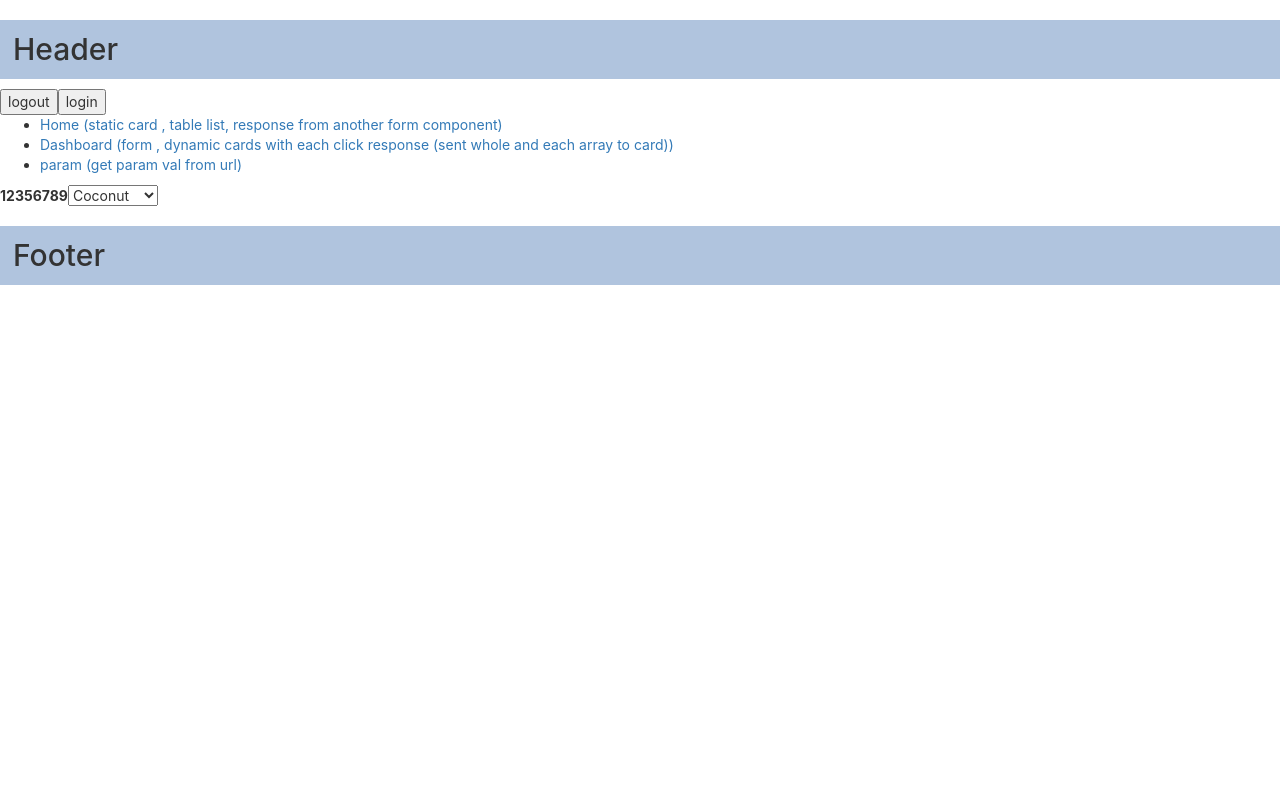
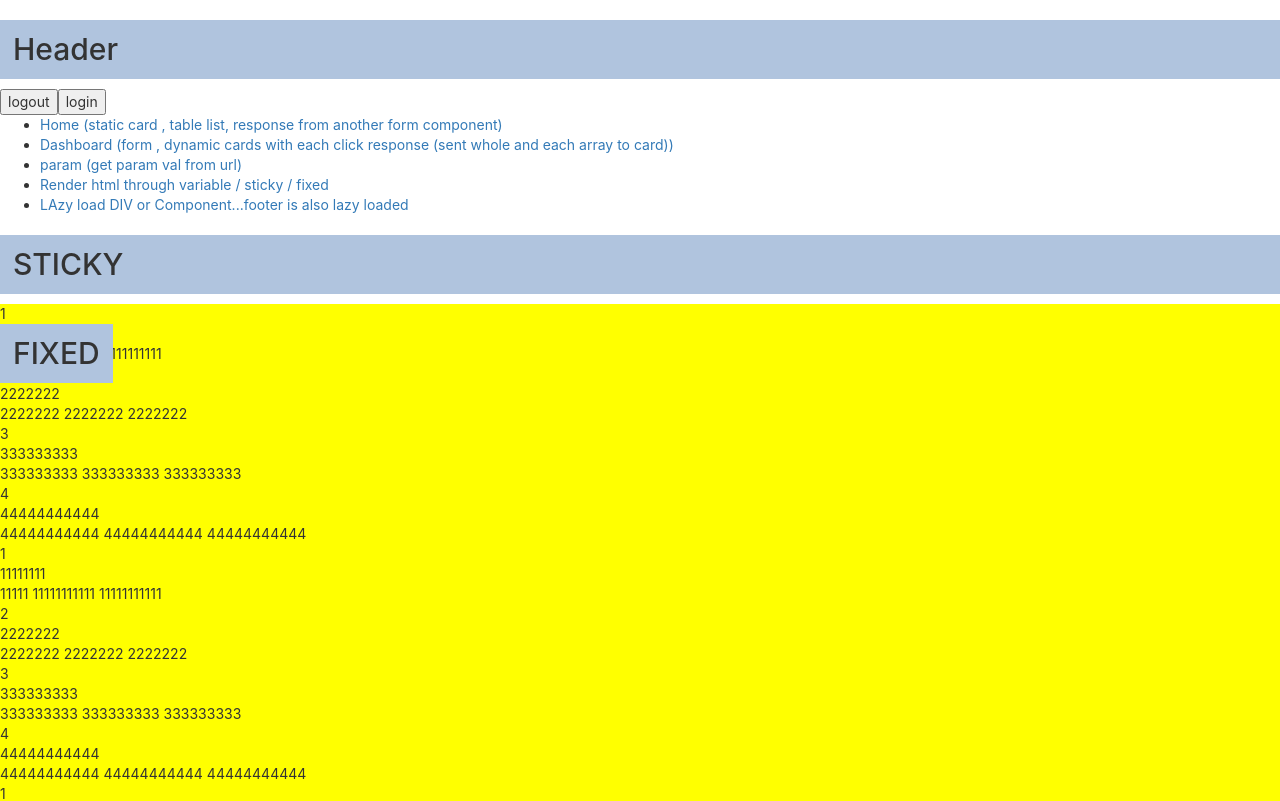
Before and after one commit to akhil-bp/react-basics, a React (Create React App) app: page /variable-render-html in a window 1280 px wide. Shown: the top 801 px of the page. Built offline with nearby package versions, Linux system fonts and the light colour scheme.

Commit message:
local changes,lazy,variable render html

```diff
--- a/package.json
+++ b/package.json
@@ -6,12 +6,13 @@
     "axios": "^0.19.0",
     "react": "^16.8.6",
     "react-dom": "^16.8.6",
+    "react-lazyload": "^2.6.7",
     "react-router-dom": "^5.0.1",
     "react-scripts": "3.0.1",
     "simple-react-validator": "^1.2.0"
   },
   "scripts": {
-    "start": "PORT=80 react-scripts start",
+    "start": "PORT=8000 react-scripts start",
     "build": "react-scripts build",
     "test": "react-scripts test",
     "eject": "react-scripts eject"
--- a/src/App.js
+++ b/src/App.js
@@ -8,6 +8,10 @@ import Param from './components/param'
 import Card from './components/card'
 import Dynamic from './components/card_dynamic'
 import Formtwo from './components/formtwo'
+import VariableRenderHtml from './components/const_render_html'
+import LazyLoad from './components/lazy_div'
+
+
 
 
 
@@ -34,6 +38,7 @@ export default class App extends Component {
         <div>
           <Header />
           <Switch>
+
             <Route path="/home" component={Home} exact />
             <Route path="/form" component={Form} exact />
             <Route path="/card" component={Card} exact />
@@ -41,8 +46,8 @@ export default class App extends Component {
             <Route path="/param/:id/:val" component={Param} />
             <Route path="/formtwo" component={Formtwo} />
             <Route path="/header" component={Header} />
-
-
+            <Route path="/variable-render-html" component={VariableRenderHtml} />
+            <Route path="/lazy-div" component={LazyLoad} />
           </Switch>
           <Footer />
         </div>
--- /dev/null
+++ b/src/components/const_render_html.js
@@ -0,0 +1,83 @@
+import React from "react";
+const val = [
+    {
+        id: 1,
+        title: "11111111",
+        body: "11111 11111111111 11111111111"
+    }, {
+        id: 2,
+        title: "2222222",
+        body: "2222222 2222222 2222222"
+    }, {
+        id: 3,
+        title: "333333333",
+        body: "333333333 333333333 333333333"
+    }, {
+        id: 4,
+        title: "44444444444",
+        body: "44444444444 44444444444 44444444444"
+    },{
+        id: 1,
+        title: "11111111",
+        body: "11111 11111111111 11111111111"
+    }, {
+        id: 2,
+        title: "2222222",
+        body: "2222222 2222222 2222222"
+    }, {
+        id: 3,
+        title: "333333333",
+        body: "333333333 333333333 333333333"
+    }, {
+        id: 4,
+        title: "44444444444",
+        body: "44444444444 44444444444 44444444444"
+    },{
+        id: 1,
+        title: "11111111",
+        body: "11111 11111111111 11111111111"
+    }, {
+        id: 2,
+        title: "2222222",
+        body: "2222222 2222222 2222222"
+    }, {
+        id: 3,
+        title: "333333333",
+        body: "333333333 333333333 333333333"
+    }, {
+        id: 4,
+        title: "44444444444",
+        body: "44444444444 44444444444 44444444444"
+    }
+]
+const VariableDiv = ({ id, title, body }) => (
+
+    <div style={{ background: 'yellow' }}>
+        <div>{id}</div>
+        <div>{title}</div>
+        <div>{body}</div>
+    </div>
+)
+export default class VariableRenderHtml extends React.Component {
+    constructor(props) {
+        super(props);
+        this.state = {
+        };
+    }
+    componentDidMount() {
+    }
+
+    render() {
+        return (
+            <div style={{position:'relative'}}>
+                    <h2 style={{position:'sticky',top:'0px'}}>STICKY</h2>
+                <h2 style={{position:'fixed',background:'lightsteelblue'}}>FIXED</h2>
+                {
+                    val.map(data => (
+                        <VariableDiv key={data.id} {...data} />
+                    ))
+                }
+            </div>
+        );
+    }
+}
--- a/src/components/footer.js
+++ b/src/components/footer.js
@@ -1,4 +1,6 @@
 import React from "react";
+import LazyLoad from 'react-lazyload'
+
 export default class Footer extends React.Component {
     state = {
         data: null,
@@ -13,13 +15,14 @@ export default class Footer extends React.Component {
         })
         this.setState({ data: dd })
     }
-    handleChange = (e)=> {
-        this.setState({selected : e.target.value})
+    handleChange = (e) => {
+        this.setState({ selected: e.target.value })
     }
     render() {
 
         return (
-            <span>{this.state.data}
+            <LazyLoad placeholder={<div>Scroll down to load footer component</div>}>
+                <footer>{this.state.data}
                     <select onChange={this.handleChange}>
                         <option value="grapefruit">Grapefruit</option>
                         <option value="lime">Lime</option>
@@ -28,7 +31,8 @@ export default class Footer extends React.Component {
                     </select>
                     <b>{this.state.selected}</b>
                     <h2>Footer</h2>
-            </span>
+                </footer>
+            </LazyLoad>
         )
 
     }
--- a/src/components/header.js
+++ b/src/components/header.js
@@ -3,13 +3,13 @@ import { NavLink } from "react-router-dom"
 const env = require('./env')
 
 export default class header extends React.Component {
-    componentDidMount(){
+    componentDidMount() {
 
     }
-    logout = ()=>{
+    logout = () => {
         env.envData.isLoggedIn = false
     }
-    login = ()=>{
+    login = () => {
         env.envData.isLoggedIn = true
     }
     render() {
@@ -20,6 +20,8 @@ export default class header extends React.Component {
                     <li><NavLink to="/home">Home (static card , table list, response from another form component)</NavLink></li>
                     <li><NavLink to="/form">Dashboard (form , dynamic cards with each click response (sent whole and each array to card))</NavLink></li>
                     <li><NavLink to="/param/idParam/valParam">param (get param val from url)</NavLink></li>
+                    <li><NavLink to="/variable-render-html">Render html through variable / sticky / fixed</NavLink></li>
+                    <li><NavLink to="/lazy-div">LAzy load DIV or Component...footer is also lazy loaded</NavLink></li>
                 </ul>
             </div>
         )
--- /dev/null
+++ b/src/components/lazy_div.js
@@ -0,0 +1,137 @@
+import React from "react";
+import { NavLink } from "react-router-dom"
+import LazyLoad from 'react-lazyload'
+const env = require('./env')
+var body = "Lorem ipsum, or lipsum as it is sometimes known, is dummy text used in laying out print, graphic or web designs. The passage is attributed to an unknown typesetter in the 15th century who is thought to have scrambled parts of Cicero's De Finibus Bonorum et Malorum for use in a type specimen book."
+const val = [
+    {
+        id: 1,
+        title: "one",
+        body: body
+    }, {
+        id: 2,
+        title: "two",
+        body: body
+    }, {
+        id: 3,
+        title: "three",
+        body: body
+    }, {
+        id: 4,
+        title: "four",
+        body: body
+    },
+    {
+        id: 5,
+        title: "one",
+        body: body
+    }, {
+        id: 6,
+        title: "two",
+        body: body
+    }, {
+        id: 7,
+        title: "three",
+        body: body
+    }, {
+        id: 8,
+        title: "four",
+        body: body
+    }, {
+        id: 9,
+        title: "one",
+        body: body
+    }, {
+        id: 10,
+        title: "two",
+        body: body
+    }, {
+        id: 11,
+        title: "three",
+        body: body
+    }, {
+        id: 12,
+        title: "four",
+        body: body
+    },
+    {
+        id: 13,
+        title: "one",
+        body: body
+    }, {
+        id: 14,
+        title: "two",
+        body: body
+    }, {
+        id: 15,
+        title: "three",
+        body: body
+    }, {
+        id: 16,
+        title: "four",
+        body: body
+    }, {
+        id: 17,
+        title: "one",
+        body: body
+    }, {
+        id: 18,
+        title: "two",
+        body: body
+    }, {
+        id: 19,
+        title: "three",
+        body: body
+    }, {
+        id: 20,
+        title: "four",
+        body: body
+    },
+    {
+        id: 21,
+        title: "one",
+        body: body
+    }, {
+        id: 22,
+        title: "two",
+        body: body
+    }, {
+        id: 23,
+        title: "three",
+        body: body
+    }, {
+        id: 24,
+        title: "four",
+        body: body
+    }
+]
+const VariableDiv = ({ id, title, body }) => (
+
+    <div style={{ background: 'yellow' }}>
+        <img src={'https://picsum.photos/id/' + id + '/200/200'} alt='...' />
+        <div>{title}</div>
+        <div>{body}</div>
+    </div>
+)
+const Loading = () => (
+    <h2 >Loading......</h2>
+)
+
+export default class LazyDiv extends React.Component {
+    componentDidMount() {
+
+    }
+    render() {
+        return (
+            <div>
+                {
+                    val.map(data => (
+                        <LazyLoad key={data.id} placeholder={<Loading />}>
+                            <VariableDiv key={data.id} {...data} />
+                        </LazyLoad>
+                    ))
+                }
+            </div>
+        )
+    }
+}
```
Also changed, not shown: 1 other file (tests, documents, lock files or other folders). Lines whose indentation alone changed are shown as unchanged.
